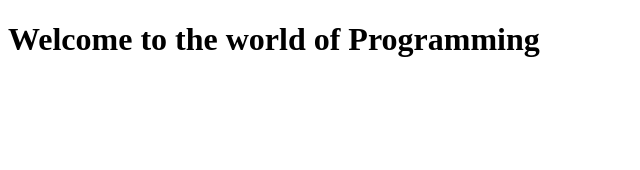
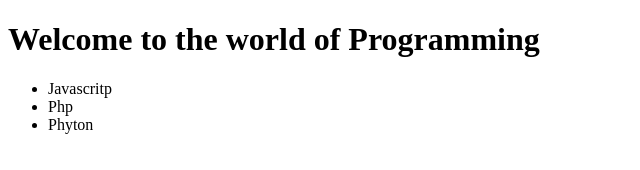
Before and after one commit to marklesterpal30/maranan_marklester, a plain HTML site: page index.html in a window 1280 px wide. Shown: the whole page, without its empty margins (0-640 px from the left). Drawn offline with Linux system fonts and the light colour scheme.

Commit message:
I added lists of programmign languages

```diff
--- a/index.html
+++ b/index.html
@@ -7,5 +7,10 @@
 </head>
 <body>
     <h1>Welcome to the world of Programming</h1>
+    <ul>
+        <li>Javascritp</li>
+        <li>Php</li>
+        <li>Phyton</li>
+    </ul>
 </body>
 </html>
```
